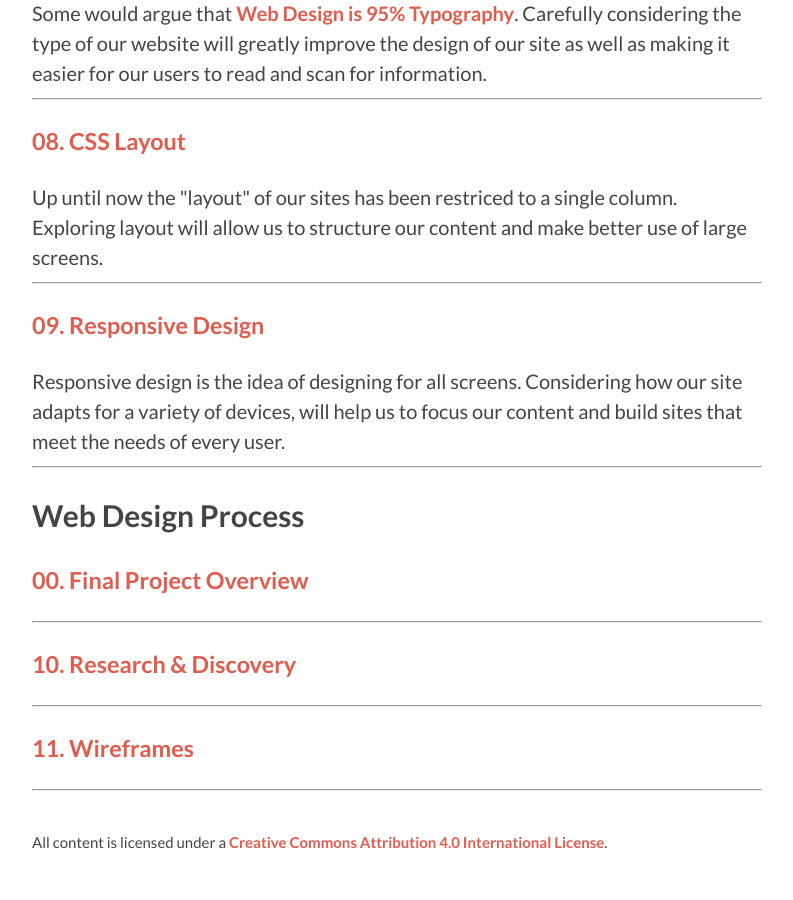
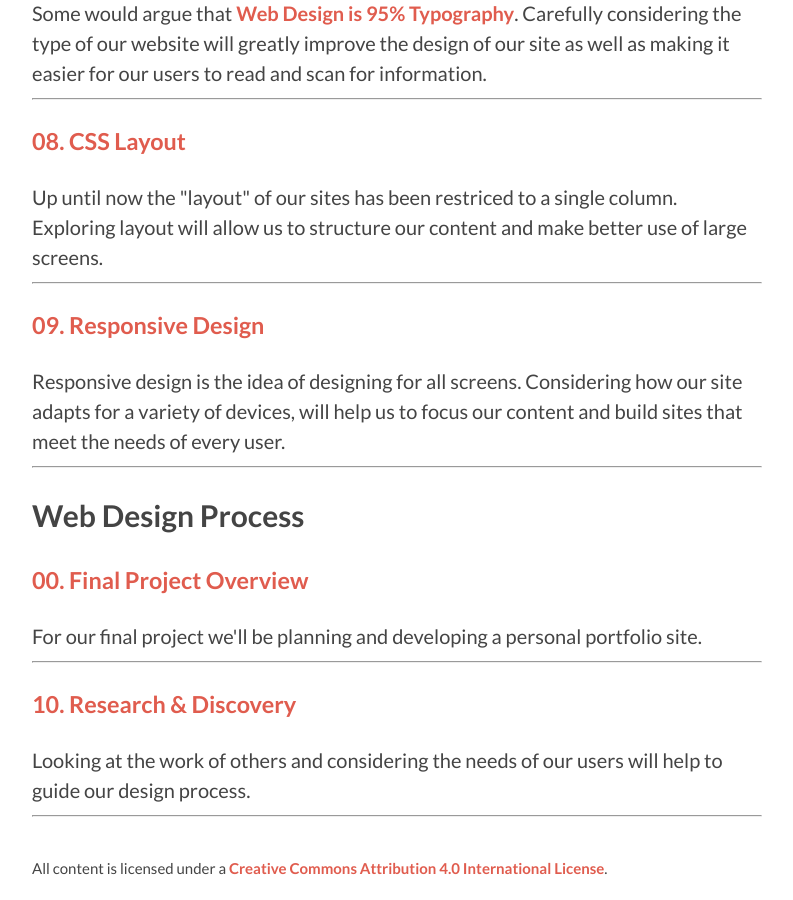
Before and after one commit to DMD1070/DMD1070.github.io, a Jekyll site: the page built from index.html, in a window 1280 px wide and 900 px high, scrolled down 1439 px. Shown: the whole window, without its empty margins (243-1036 px from the left). Built offline with Jekyll 4.4.1, drawn with Linux system fonts in a browser that asks for light colours; Markdown is read by kramdown in place of the engine named in the settings; before the commit the page ends 2313 px from its top, so only the background shows below that.

Commit message:
add lesson descriptions

```diff
--- a/index.html
+++ b/index.html
@@ -84,16 +84,14 @@ title: Home
   <li>
     <h3><a href="/lessons/final-project.html">
       <span class="lesson_num">00.</span> Final Project Overview</a></h3>
+      For our final project we'll be planning and developing a personal portfolio site.
     <hr>
   </li>
   <li>
     <h3><a href="/lessons/11-research.html">
       <span class="lesson_num">10.</span> Research &amp; Discovery</a></h3>
-    <hr>
-  </li>
-    <li>
-    <h3><a href="/lessons/12-wireframes.html">
-      <span class="lesson_num">11.</span> Wireframes</a></h3>
+      Looking at the work of others and considering the needs of our users will
+      help to guide our design process.
     <hr>
   </li>
 </ul>
```
